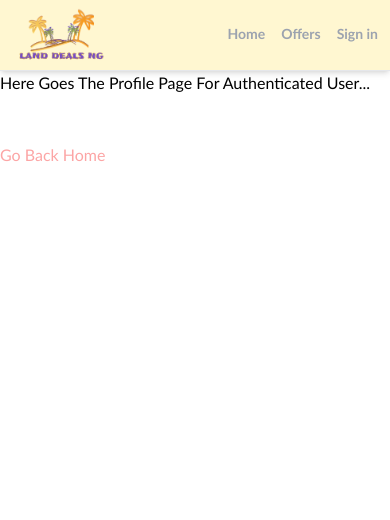
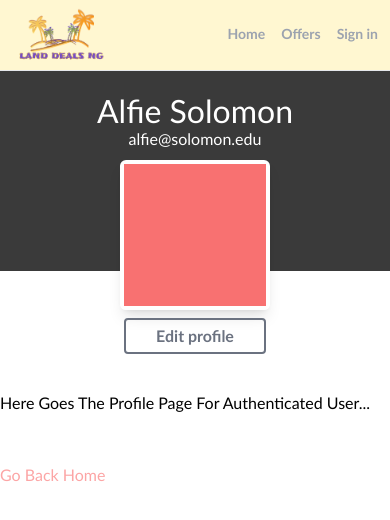
Before and after one commit to yakubu-josiah/Estate-Agent, a React (Create React App) app: page /profile in a window 390 px wide. Shown: the top 520 px of the page. Built offline with nearby package versions, Linux system fonts and the light colour scheme; no server answers.

Commit message:
fix on Auth Profile page screen sizes

```diff
--- a/src/index.css
+++ b/src/index.css
@@ -4,10 +4,11 @@
 
 * {
   margin: 0;
-    font-family: 'Trebuchet MS', 'Lucida Sans Unicode', 'Lucida Grande', 'Lucida Sans', Arial, sans-serif;
+  font-family: "Trebuchet MS", "Lucida Sans Unicode", "Lucida Grande",
+    "Lucida Sans", Arial, sans-serif;
 }
 
-/* HEADER SECTION STYLES */
+/* ============= HEADER SECTION STYLES ============= */
 .headbar {
   background: #fff7d1;
   transition: transform 0.3s;
@@ -32,8 +33,9 @@ header ul li:hover {
   cursor: pointer;
   transition: ease-in-out 0.3s;
 }
+/* ============= HEADER SECTION STYLES ============= */
 
-/* AUTHENTICATION PAGES STYLES */
+/* ============= AUTHENTICATION PAGES STYLES ============= */
 .auth {
   display: flex;
   background: linear-gradient(to right, #f5e694, #370372c7);
@@ -45,7 +47,7 @@ header ul li:hover {
 .auth div .form {
   border-radius: 10px;
 }
-.auth div .form input{
+.auth div .form input {
   font-size: 17px;
   font-weight: 500;
   background: linear-gradient(to right, #c7c7c7, #ffffff);
@@ -57,7 +59,7 @@ header ul li:hover {
   color: #a09898;
   font-size: 17px;
 }
-.auth .formCont .form input[type=number]::-webkit-inner-spin-button {
+.auth .formCont .form input[type="number"]::-webkit-inner-spin-button {
   -webkit-appearance: none;
 }
 .auth div .form button {
@@ -65,17 +67,39 @@ header ul li:hover {
   font-size: 17px;
   margin-bottom: 30px;
   letter-spacing: 3px;
-    background: linear-gradient(to right, #62596d,#f5e694);
+  background: linear-gradient(to right, #62596d, #f5e694);
 }
 .shadow-thick {
-    --tw-shadow: 0 11px 28px 26px rgba(85, 0, 0, 0.1), 0 15px 43px 27px rgba(0, 0, 1, 0.06);
+  --tw-shadow: 0 11px 28px 26px rgba(85, 0, 0, 0.1),
+    0 15px 43px 27px rgba(0, 0, 1, 0.06);
 }
-@media (min-width: 850px){
+/* ============= AUTHENTICATION PAGES STYLES ============= */
+
+/* ============= PROFILE PAGE STYLES ============ */
+.profileCont {
+  width: 100%;
+}
+
+.profileCont .imgCont {
+  position: relative;
+  background-color: #3a3a3a;
+  margin-bottom: 120px;
+}
+
+.profileCont .imgCont .image {
+  position: absolute;
+}
+
+/* ============= PROFILE PAGE STYLES ============ */
+
+/* ============= MEDIA MEDIA MEDIA MEDIA MEDIA ============= */
+
+@media (min-width: 850px) {
   .auth .formCont {
     display: flex;
     align-items: center;
   }
-    .auth .formCont .form{
+  .auth .formCont .form {
     margin: 50px auto;
     width: 80%;
   }
@@ -99,6 +123,7 @@ header ul li:hover {
   }
 }
 @media (max-width: 480px) {
+  /* ============= AUTHENTICATION PAGES STYLES ============= */
   .auth {
     display: flex;
     flex-direction: column;
@@ -117,4 +142,29 @@ header ul li:hover {
   .auth div .form input::placeholder {
     font-size: 12px;
   }
+
+  /* ============= PROFILE PAGE STYLES ============ */
+
+  .profileCont .imgCont .image {
+    width: 100%;
+    display: flex;
+    text-align: center;
+    justify-content: center;
+    flex-direction: column-reverse;
+    align-items: center;
+    margin: 0 auto;
   }
+  .profileCont .imgCont .image #img {
+    width: 150px;
+    height: 150px;
+    margin-top: 9px;
+    margin-right: 0;
+  }
+  .profileCont .imgCont .image .text-white {
+    margin-top: 24px;
+  }
+  .profileCont .imgCont .image h5 {
+    font-size: 2rem;
+    line-height: 2rem;
+  }
+}
--- a/src/pages/Profile.jsx
+++ b/src/pages/Profile.jsx
@@ -3,8 +3,31 @@ import { Link } from "react-router-dom";
 
 export default function Profile() {
   return (
-    <div className="">
-      <p>Here Goes The Profile Page For Authenticated User...</p>
+    <div className="profileCont">
+      <div className="">
+        <div className="imgCont h-[200px] w-full">
+          <div className="">
+            <div className="image ml-9 mt-12 flex ">
+              <div
+                id="img"
+                className="rounded-md row-auto h-[200px] w-[200px] mr-9 space-y-3 border-4 border-white shadow-lg"
+              >
+                <div className="bg-red-400 w-full h-full"></div>
+                <button className="border-2 border-gray-500 text-gray-500 hover:bg-gray-600 hover:text-white font-bold py-1 w-full rounded transition duration-300 ease-in-out">
+                  Edit profile
+                </button>
+              </div>
+              <div className="text-white rounded-md mt-20">
+                <h5 className="text-4xl">Alfie Solomon</h5>
+                <p>alfie@solomon.edu</p>
+              </div>
+            </div>
+          </div>
+        </div>
+      </div>
+      <div className="">
+        <p>Here Goes The Profile Page For Authenticated User...</p>
+      </div>
       <br />
       <br />
       <Link to="/" className="text-red-300">
```
Lines whose indentation alone changed are shown as unchanged.
